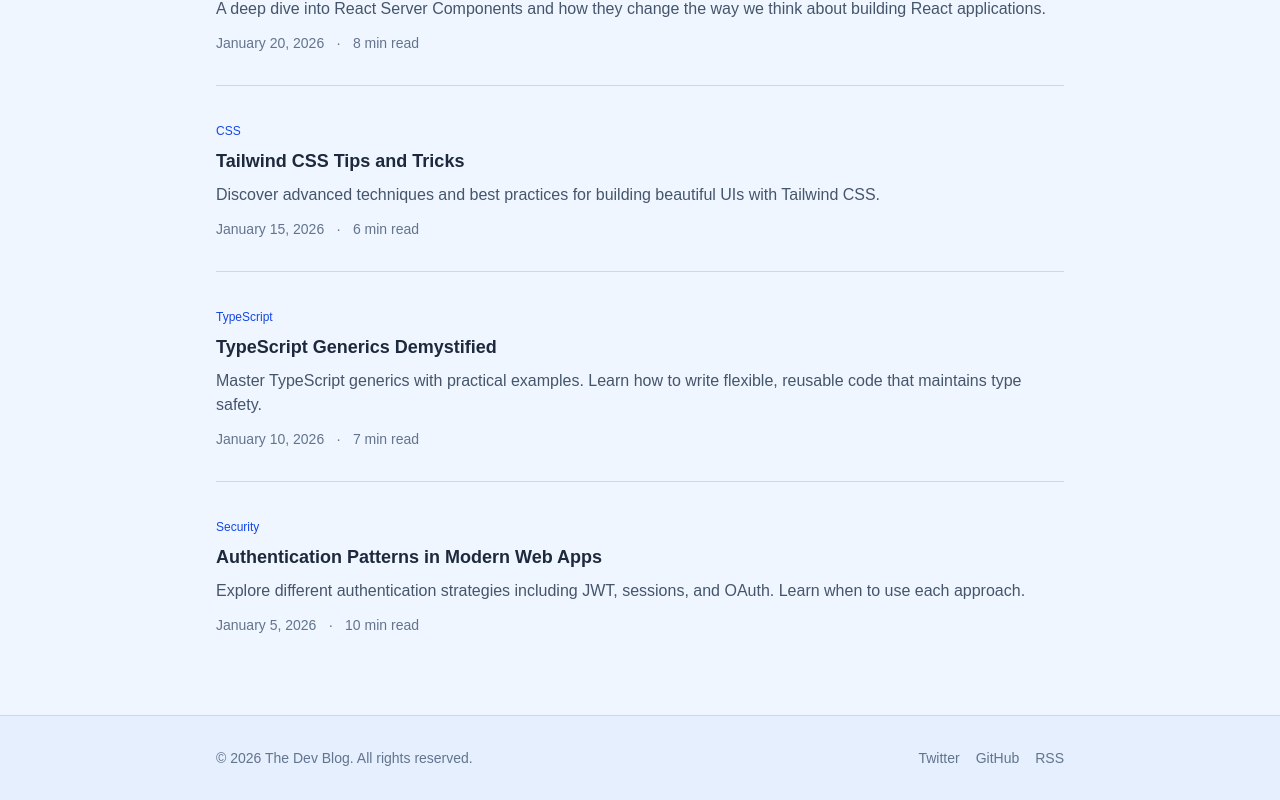
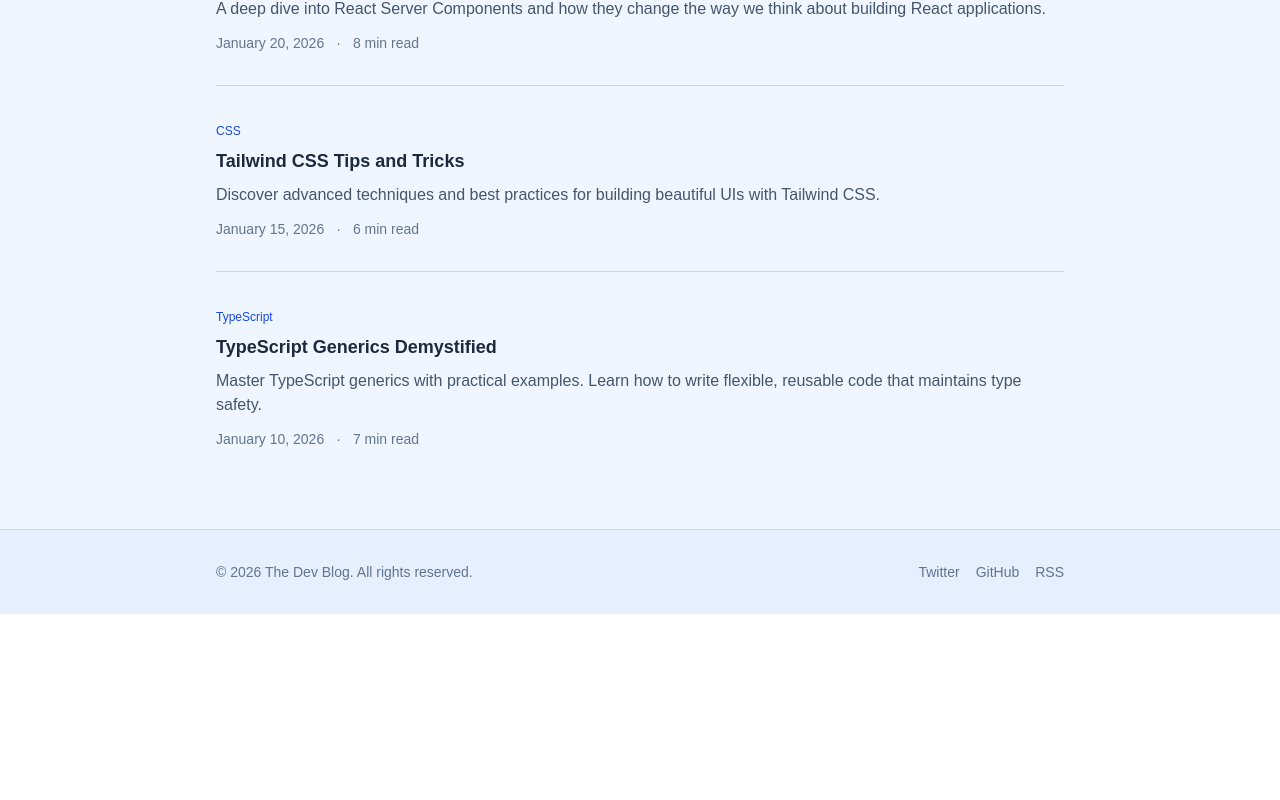
Before and after one commit to evisdren/blog, a Next.js app: page / in a window 1280 px wide. Shown: the part 701-1501 px from the top of the page. After the commit the page ends 1315 px from the top, so only its background shows below. Built offline with nearby package versions, Linux system fonts and the light colour scheme.

Commit message:
remove post
Entire-Checkpoint: 3e7b0a5f3f5b

```diff
--- a/app/page.tsx
+++ b/app/page.tsx
@@ -49,15 +49,6 @@ const posts = [
     date: "January 10, 2026",
     category: "TypeScript",
     readTime: "7 min read",
-  },
-  {
-    id: 5,
-    title: "Authentication Patterns in Modern Web Apps",
-    excerpt:
-      "Explore different authentication strategies including JWT, sessions, and OAuth. Learn when to use each approach.",
-    date: "January 5, 2026",
-    category: "Security",
-    readTime: "10 min read",
   },
 ];
 
```
